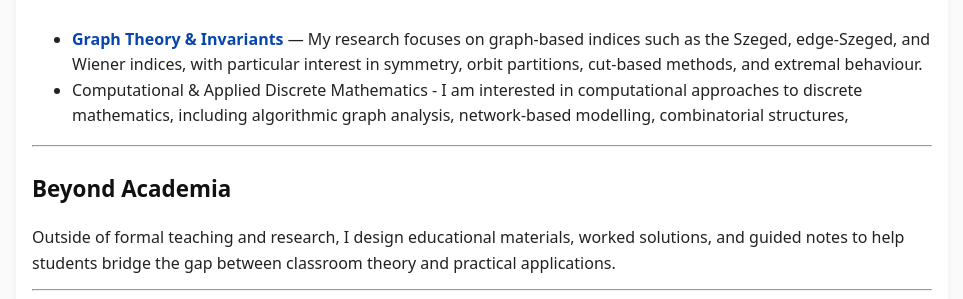
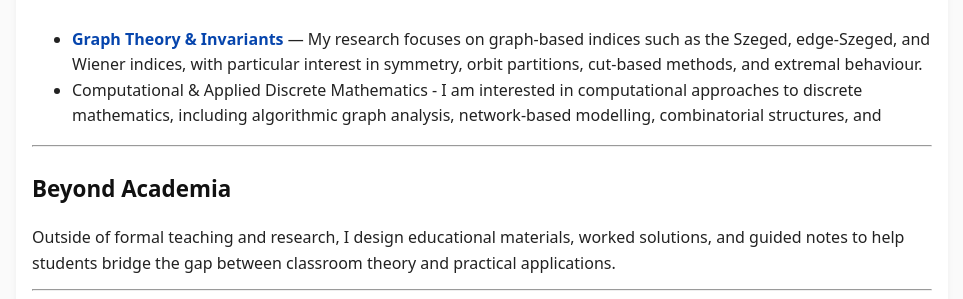
Before and after one commit to SaleemKamaludin/SaleemKamaludin.github.io, a Jekyll site: the page built from about.md, in a window 1280 px wide. Shown: the part 577-876 px from the top of the page, without its empty margins (158-1121 px from the left). Built offline with Jekyll 4.4.1, drawn with Linux system fonts in a browser that asks for light colours.

Commit message:
Update about.md

```diff
--- a/about.md
+++ b/about.md
@@ -20,7 +20,7 @@ My goal is to create learning environments where students not only master techni
 
 ## Research Interests
 - <a href="{{ '/notes/graph-theory/' | relative_url }}"><strong>Graph Theory & Invariants</strong></a> — My research focuses on graph-based indices such as the Szeged, edge-Szeged, and Wiener indices, with particular interest in symmetry, orbit partitions, cut-based methods, and extremal behaviour.
-- Computational & Applied Discrete Mathematics - I am interested in computational approaches to discrete mathematics, including algorithmic graph analysis, network-based modelling, combinatorial structures,
+- Computational & Applied Discrete Mathematics - I am interested in computational approaches to discrete mathematics, including algorithmic graph analysis, network-based modelling, combinatorial structures, and
 
 
 
```
